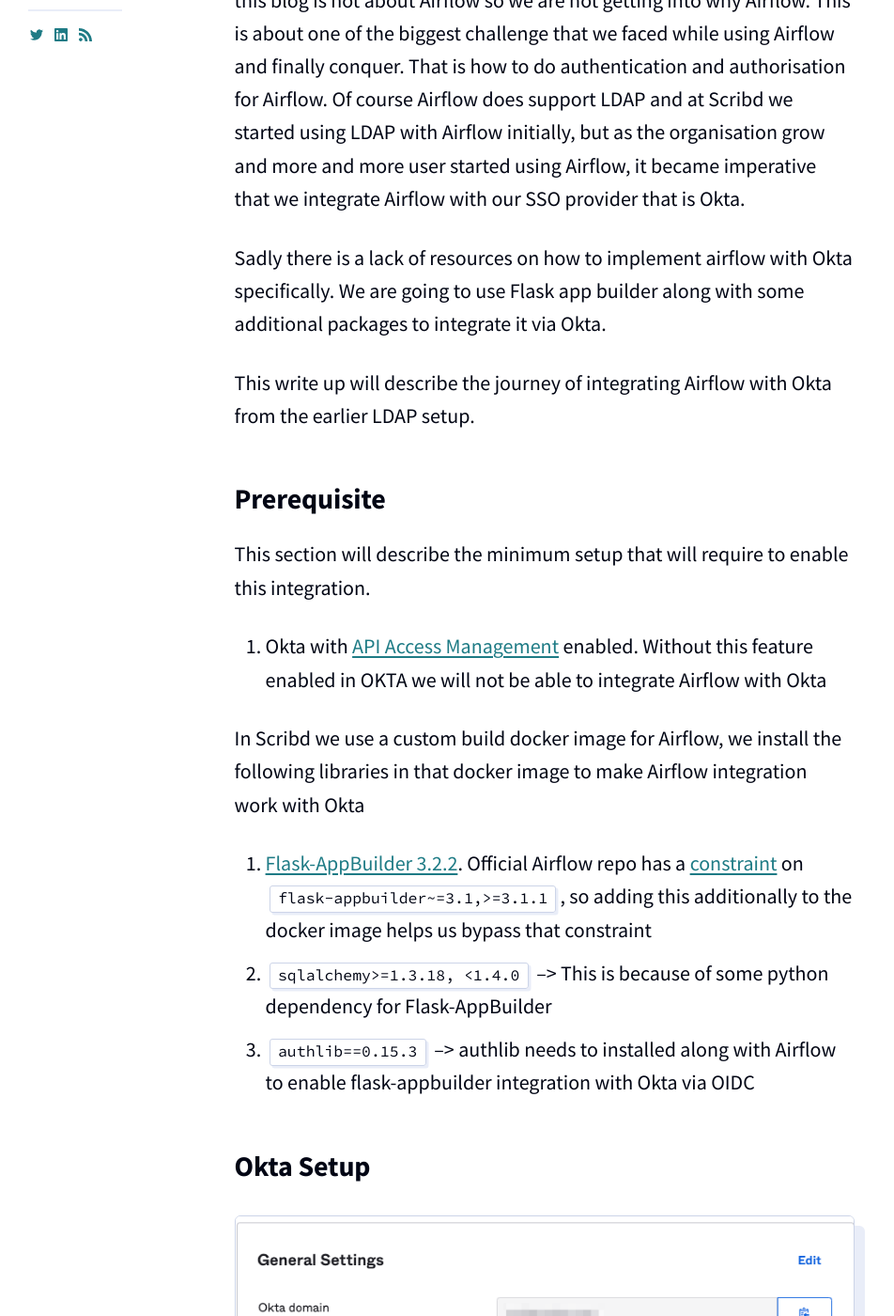
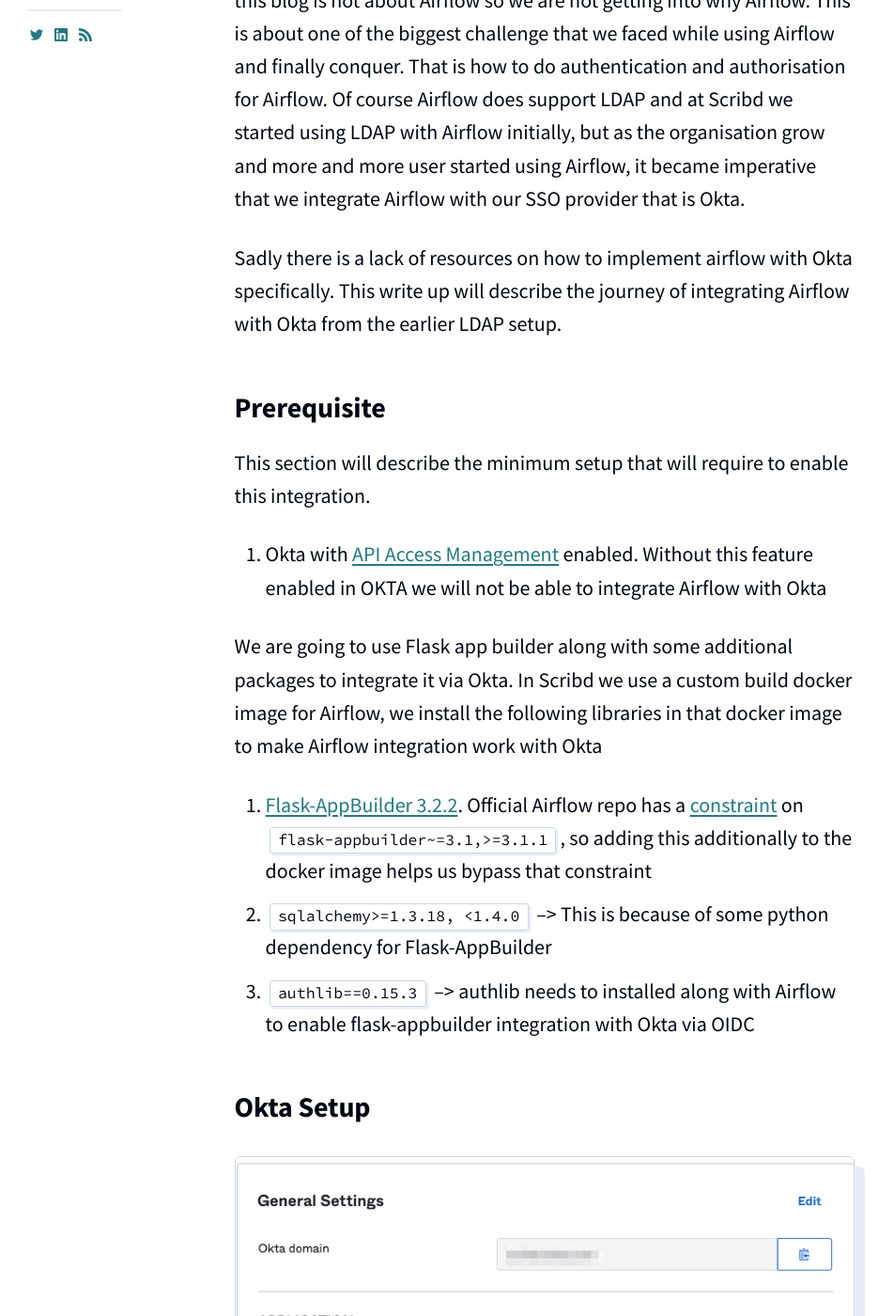
Before and after one commit to scribd/scribd.github.io, a Jekyll site: the page built from _posts/2021-04-26-integrating-airflow-and-okta.md, in a window 1280 px wide and 1400 px high, scrolled down 520 px. Shown: the whole window at 94% size, without its empty margins (124-1076 px from the left). Built offline with Jekyll 4.4.1, drawn with Linux system fonts in a browser that asks for light colours; some of the changed lines change nothing that is shown.

Commit message:
Minor formatting

```diff
--- a/_posts/2021-04-26-integrating-airflow-and-okta.md
+++ b/_posts/2021-04-26-integrating-airflow-and-okta.md
@@ -18,8 +18,7 @@
 but as the organisation grow and more and more user started using Airflow,
 it became imperative that we integrate Airflow with our SSO provider that is Okta.
 
-Sadly there is a lack of resources on how to implement airflow with Okta specifically. We are going to use Flask app builder along with some additional packages to integrate it via Okta.
-
+Sadly there is a lack of resources on how to implement airflow with Okta specifically.
 This write up will describe the journey of integrating Airflow with Okta from the earlier LDAP setup.
 
 
@@ -27,6 +26,7 @@
 This section will describe the minimum setup that will require to enable this integration.
 1. Okta with [API Access Management](https://developer.okta.com/docs/concepts/api-access-management/) enabled. Without this feature enabled in OKTA we will not be able to integrate Airflow with Okta
 
+We are going to use Flask app builder along with some additional packages to integrate it via Okta.
 In Scribd we use a custom build docker image for Airflow, we install the following libraries in that docker image to make Airflow integration work with Okta
 1. [Flask-AppBuilder
    3.2.2](https://github.com/dpgaspar/Flask-AppBuilder/tree/v3.2.2). Official
```
